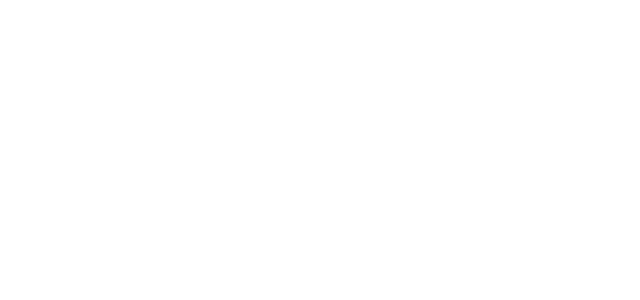
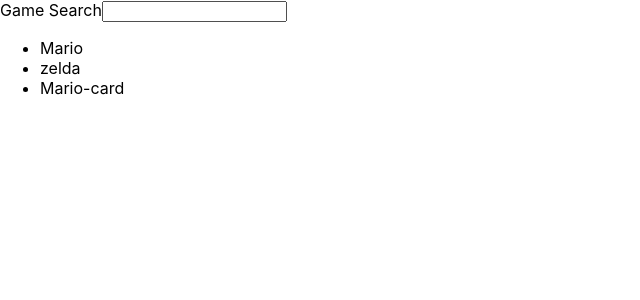
Before and after one commit to felipe-programador-18/buscaapi.react, a React (Create React App) app in the folder buscaapi/: page / in a window 1280 px wide. Shown: the top 300 px of the page, without its empty margins (0-640 px from the left). Built offline with nearby package versions, Linux system fonts and the light colour scheme.

Commit message:
c1-create project of busc to learning

```diff
--- a/buscaapi/src/App.js
+++ b/buscaapi/src/App.js
@@ -3,9 +3,20 @@
 
 function App() {
   return (
-    <div className="App">
+   <div className='container' >
+    <form>
+      <label htmlFor='search' >Game Search</label>
+      <input name='search' id='search'></input>
+    </form>
 
+    <div className='search-results'>
+      <ul>
+        <li>Mario</li>
+        <li>zelda</li>
+        <li>Mario-card</li>
+      </ul>
     </div>
+   </div>
   );
 }
 
```
